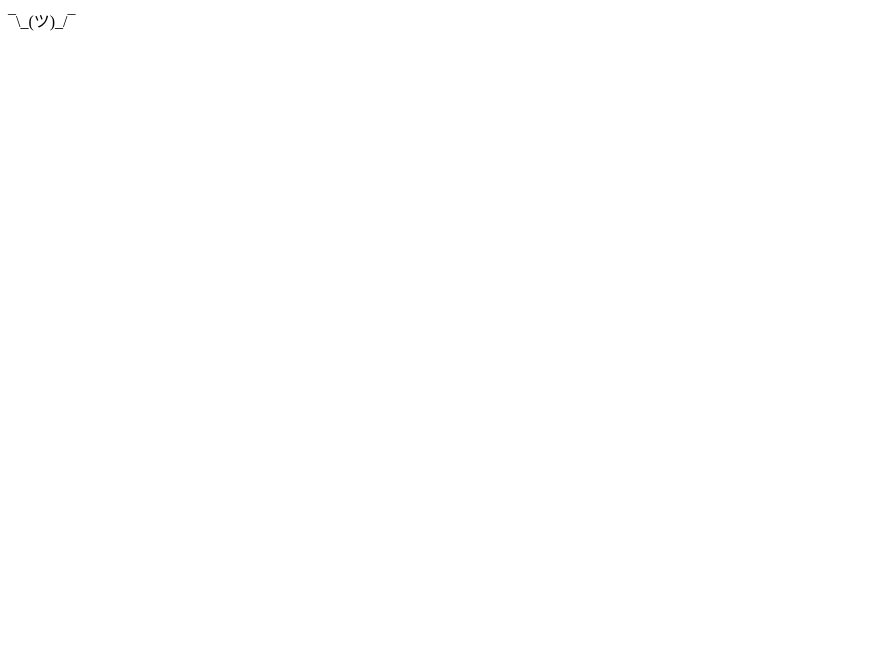
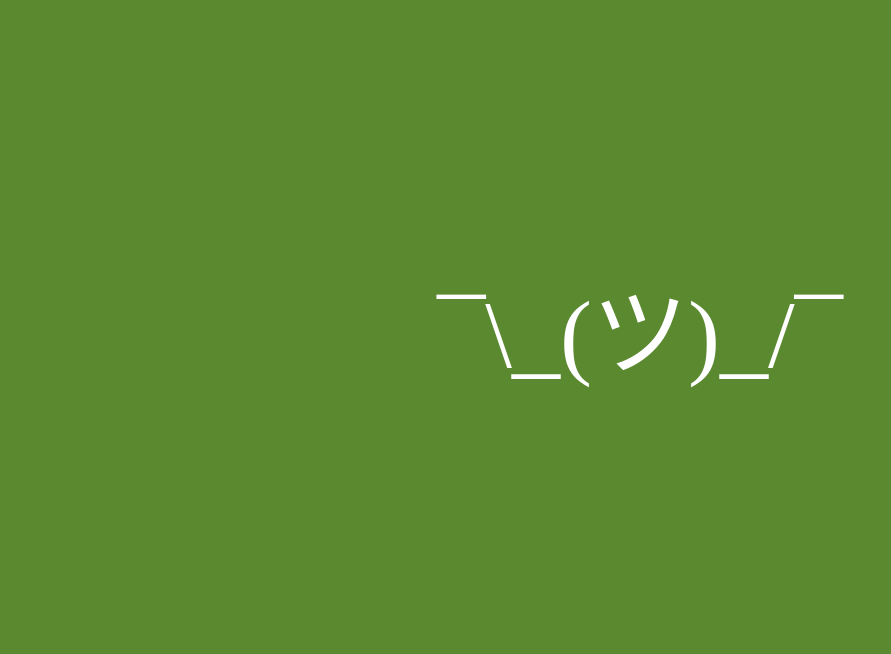
Before and after one commit to markphd/scaling-bugfixes, a plain HTML site: page index.html in a window 1280 px wide. Shown: the whole page, without its empty margins (0-891 px from the left). Drawn offline with Linux system fonts and the light colour scheme.

Commit message:
updated style

```diff
--- a/index.html
+++ b/index.html
@@ -1 +1,20 @@
+<!doctype html>
+
+<head>
+<title>mpd@one.com</title>
+<style>
+body {
+margin: 0 auto;
+text-align: center;
+padding: 20%;
+background-color: |Z:>?/.,'';
+background: #5B8930;
+color: white;
+font-size: 6em;
+}
+</style>
+</head>
+
+<body>
 ¯\_(ツ)_/¯
+</body>
```
